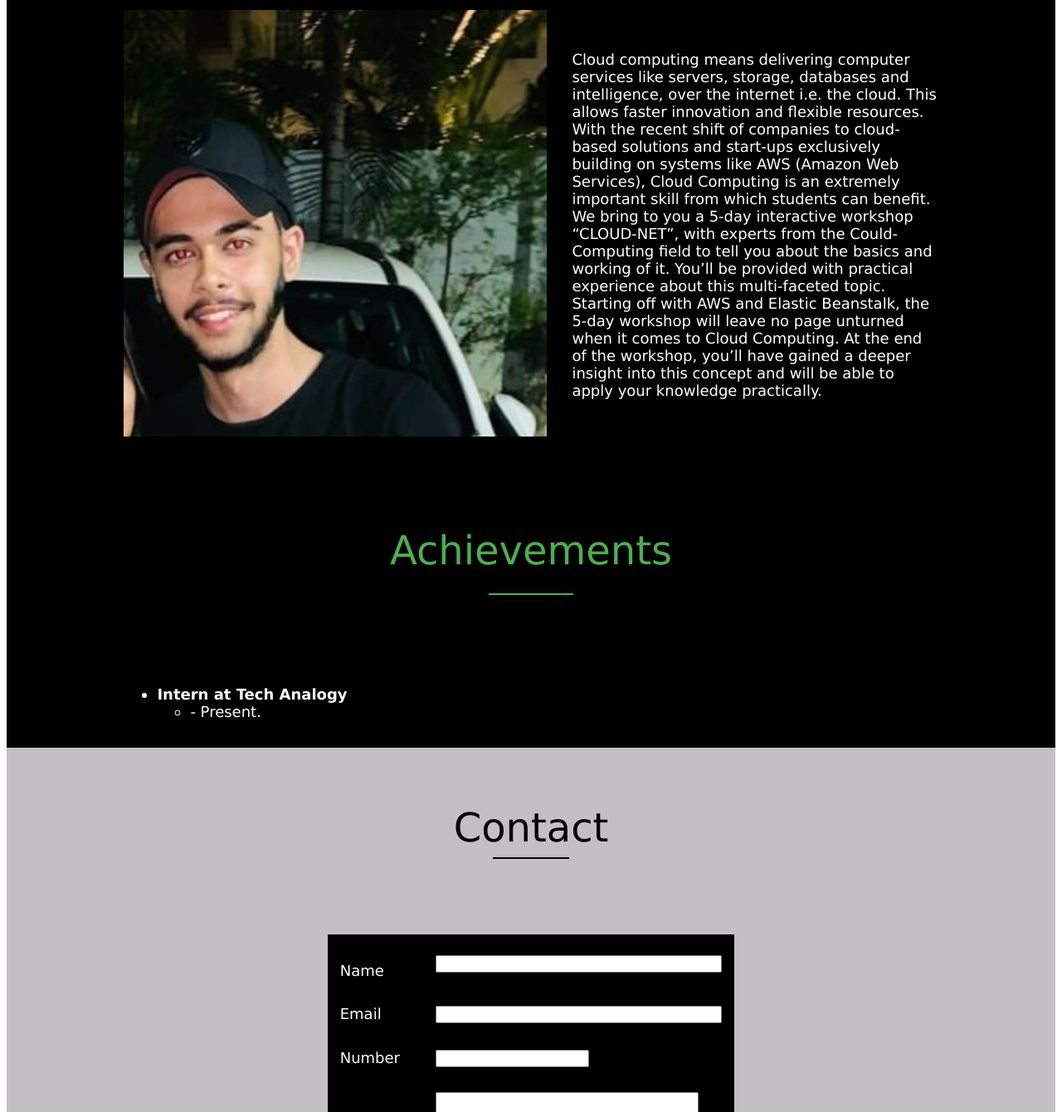
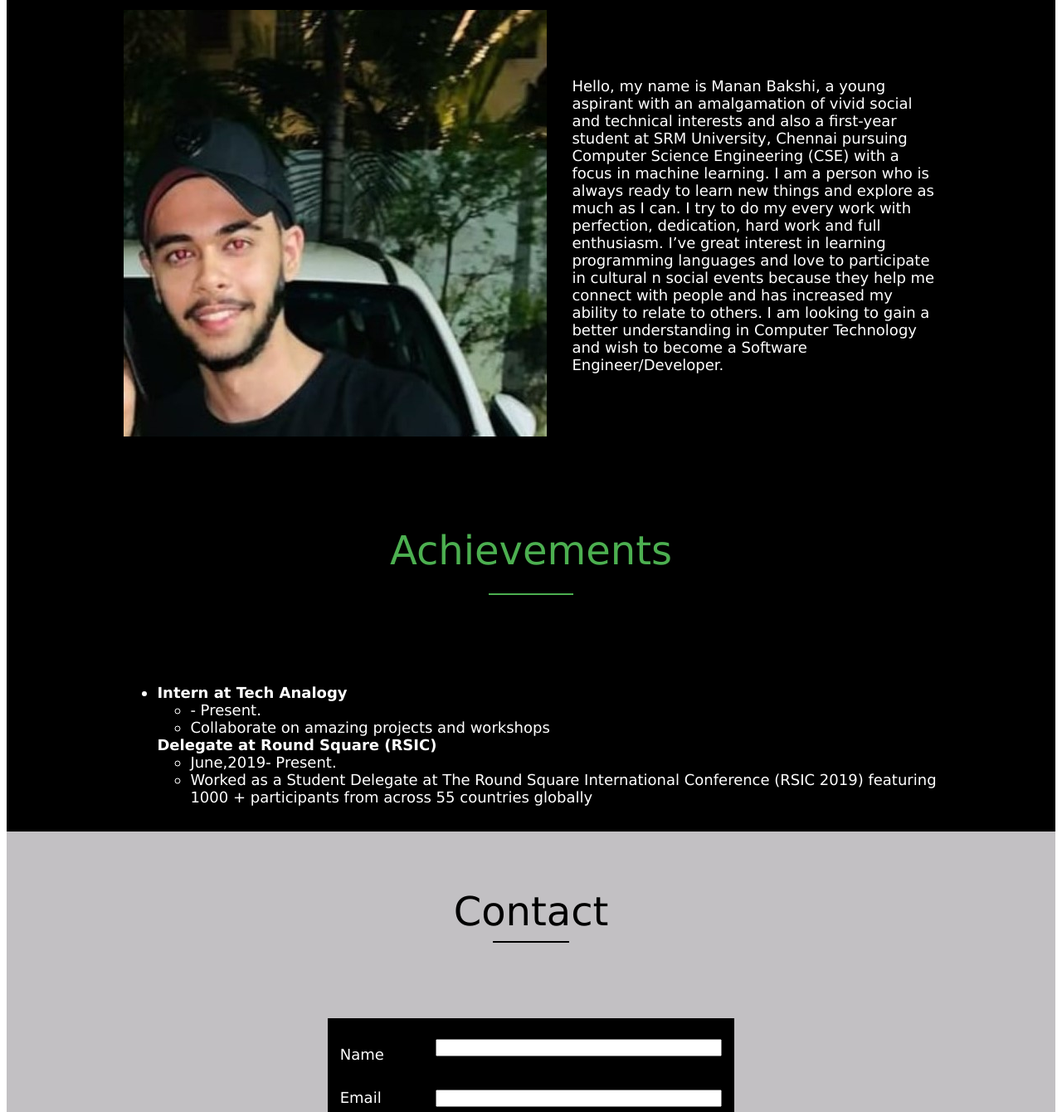
Before and after one commit to mananbakshi09/Cloud-Net-Major-Project, a plain HTML site: page index.html in a window 1280 px wide. Shown: the part 436-1776 px from the top of the page at 83% size. Drawn offline with Linux system fonts and the light colour scheme.

Commit message:
Update index.html

```diff
--- a/index.html
+++ b/index.html
@@ -76,7 +76,7 @@
                         <td align="center" valign="middle">
                             <h3>
                                 <font face="Times New Roman" size="6" color="#ffffff">
-                                    Hi Folks!
+                                    Hi Friends!
                                 </font>
                             </h3>
 
@@ -108,10 +108,7 @@
 
                         <td width="60%">
                             <font face="Verdana" size="4" color="white">
-                                Cloud computing means delivering computer services like servers, storage, databases and intelligence, over the internet i.e. the cloud. This allows faster innovation and flexible resources. With the recent shift of companies to cloud-based solutions and
-                                start-ups exclusively building on systems like AWS (Amazon Web Services), Cloud Computing is an extremely important skill from which students can benefit. We bring to you a 5-day interactive workshop “CLOUD-NET”, with experts
-                                from the Could- Computing field to tell you about the basics and working of it. You’ll be provided with practical experience about this multi-faceted topic. Starting off with AWS and Elastic Beanstalk, the 5-day workshop
-                                will leave no page unturned when it comes to Cloud Computing. At the end of the workshop, you’ll have gained a deeper insight into this concept and will be able to apply your knowledge practically.
+                                Hello, my name is Manan Bakshi, a young aspirant with an amalgamation of vivid social and technical interests and also a first-year student at SRM University, Chennai pursuing Computer Science Engineering (CSE) with a focus in machine learning. I am a person who is always ready to learn new things and explore as much as I can. I try to do my every work with perfection, dedication, hard work and full enthusiasm. I’ve great interest in learning programming languages and love to participate in cultural n social events because they help me connect with people and has increased my ability to relate to others. I am looking to gain a better understanding in Computer Technology and wish to become a Software Engineer/Developer.
                             </font>
                         </td>
                     </tr>
@@ -147,8 +144,18 @@
                                         <b>Intern at Tech Analogy</b>
                                         <ul>
                                             <li>- Present.</li>
+                                            <li>
+                                                Collaborate on amazing projects and workshops
+                                            </li>
                                         </ul>
-                                    </li>
+                                        <li>
+                                        <b>Delegate at Round Square (RSIC)</b>
+                                        <ul>
+                                            <li>June,2019- Present.</li>
+                                            <li>
+                                                Worked as a Student Delegate at The Round Square International Conference (RSIC 2019) featuring 1000 + participants from across 55 countries globally
+                                            </li>
+
 
                                     <!-- Add more roles here -->
                                 </ul>
```
